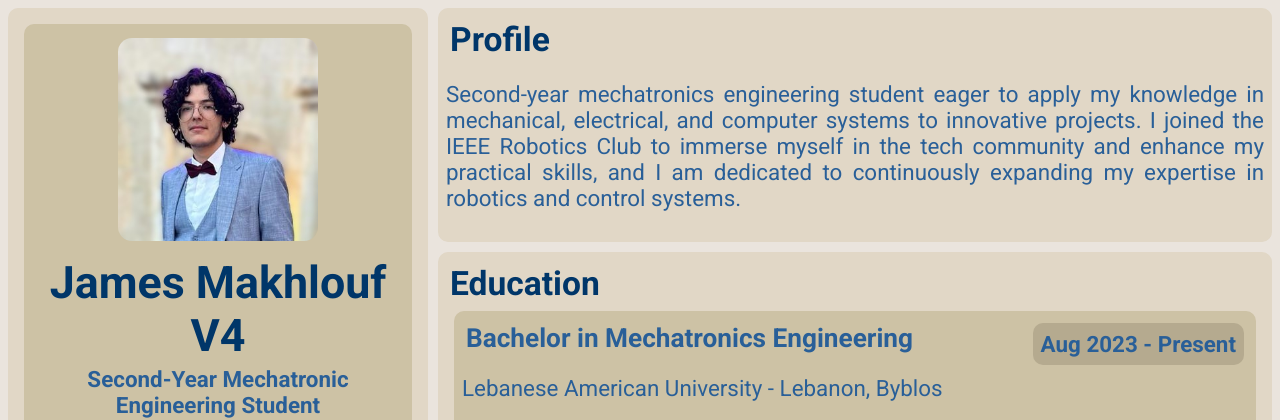
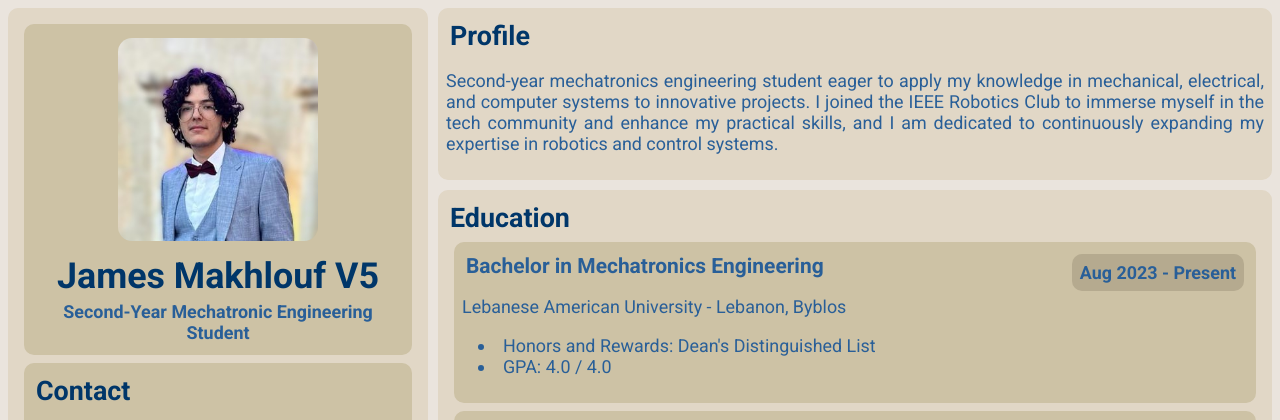
Before and after one commit to JamesJMakhlouf/resume, a plain HTML site: page index.html in a window 1280 px wide. Shown: the top 420 px of the page. Drawn offline with Linux system fonts and the light colour scheme.

Commit message:
im almost there

```diff
--- a/index.html
+++ b/index.html
@@ -13,7 +13,7 @@
             <div class="double-row">
                 <div class="name">
                     <img src="./assets/Profile_Photo(1).jpg" alt="My Profile Photo" width="100" height="100">
-                    <h1>James Makhlouf V4</h1>
+                    <h1>James Makhlouf V5</h1>
                     <h4>Second-Year Mechatronic Engineering Student</h4>
                 </div>
                 <div>
--- a/styles.css
+++ b/styles.css
@@ -106,5 +106,5 @@ ul{
 
 
 html{
-        font-size: 2.5vw;
+        font-size: min(2vw, 32px);
 }
```
